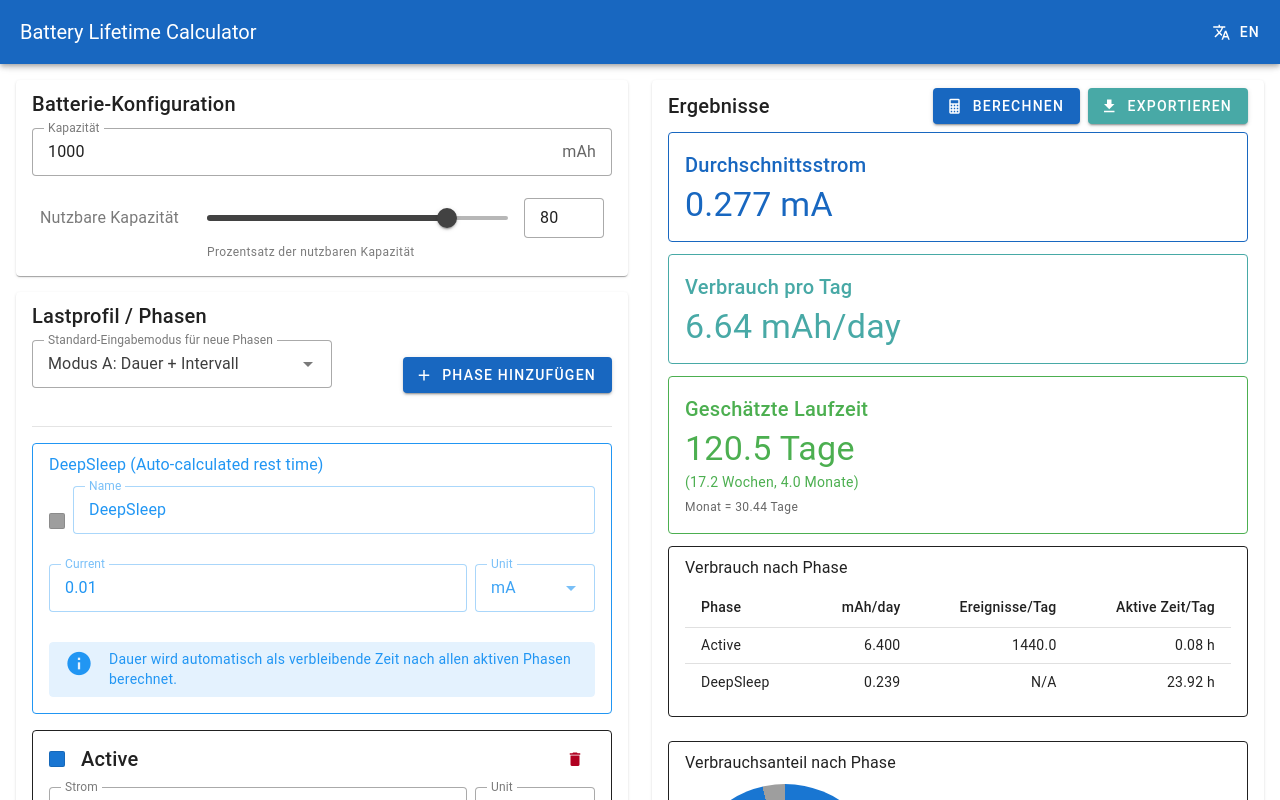
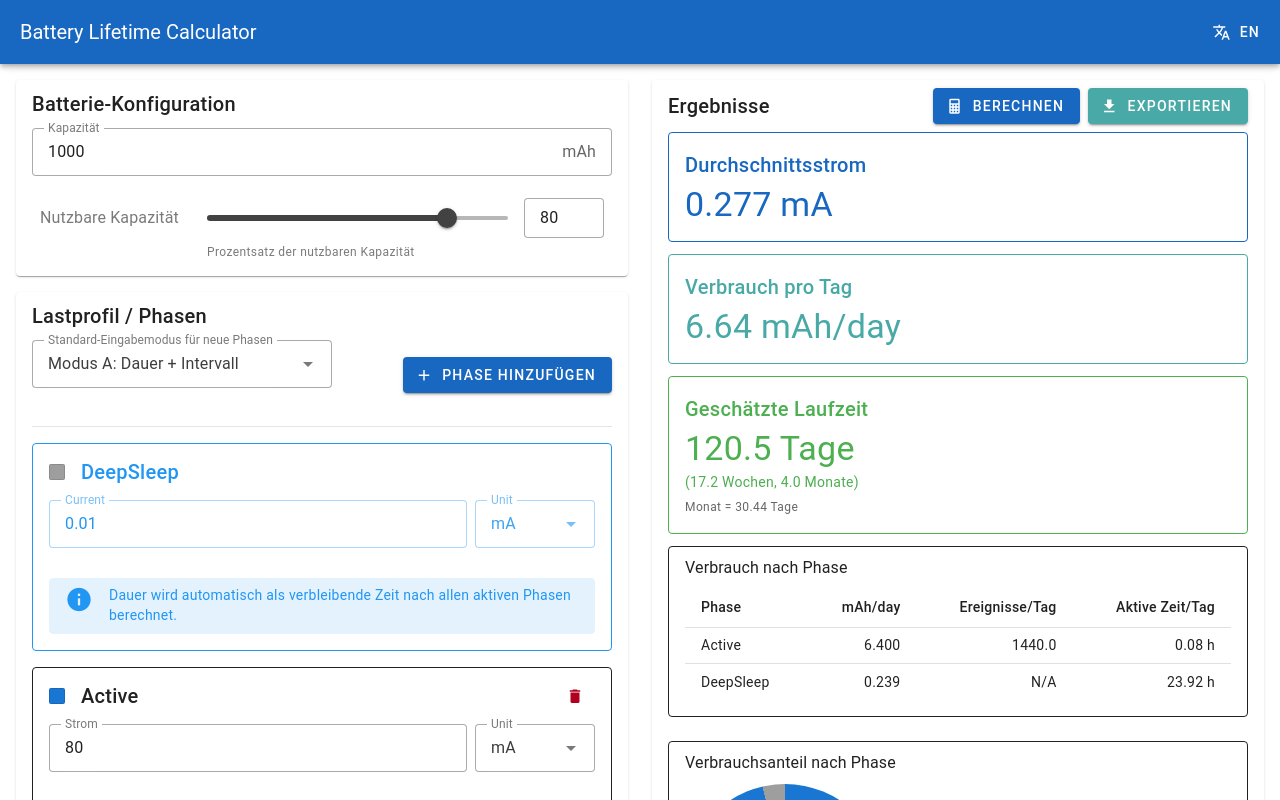
Before and after one commit to vschroeter/battery-lifetime-calculator, a Vue app: page / in a window 1280 px wide. Shown: the top 800 px of the page. Built offline with nearby package versions, Linux system fonts and the light colour scheme.

Commit message:
Fixed deep sleep header.

```diff
--- a/src/components/PhasesEditor.vue
+++ b/src/components/PhasesEditor.vue
@@ -86,30 +86,40 @@ function handleNameUpdate(id: string, value: string) {
 
     <!-- DeepSleep Phase (special handling) -->
     <div v-if="deepSleepPhases.length > 0" class="mb-4">
-      <v-card variant="outlined" color="info">
-        <v-card-title class="text-subtitle-1">
-          DeepSleep (Auto-calculated rest time)
-        </v-card-title>
-        <v-card-text>
-          <div
+      <v-card
         v-for="phase in deepSleepPhases"
         :key="phase.id"
-            class="d-flex flex-column ga-2"
+        variant="outlined"
+        color="info"
       >
-            <div class="d-flex align-center ga-2">
+        <v-card-title class="d-flex align-center ga-2">
           <div
             class="phase-color-indicator"
             :style="{ backgroundColor: getPhaseColor(phase) }"
           />
+          <div
+            v-if="editingPhaseId !== phase.id"
+            class="phase-title-editable"
+            @dblclick="startEditing(phase.id)"
+          >
+            {{ phase.name || 'Unnamed Phase' }}
+          </div>
           <v-text-field
+            v-else
             :model-value="phase.name"
-                label="Name"
-                variant="outlined"
-                density="comfortable"
-                class="flex-grow-1"
-                @update:model-value="updatePhase(phase.id, { name: $event })"
+            variant="plain"
+            density="compact"
+            hide-details
+            autofocus
+            class="phase-title-input"
+            @update:model-value="handleNameUpdate(phase.id, $event)"
+            @blur="stopEditing"
+            @keydown.enter.prevent="stopEditing"
+            @keydown.esc="stopEditing"
           />
-            </div>
+        </v-card-title>
+        <v-card-text>
+          <div class="d-flex flex-column ga-2">
             <div class="d-flex ga-2">
               <v-text-field
                 :model-value="phase.current"
```
Lines whose indentation alone changed are shown as unchanged.
